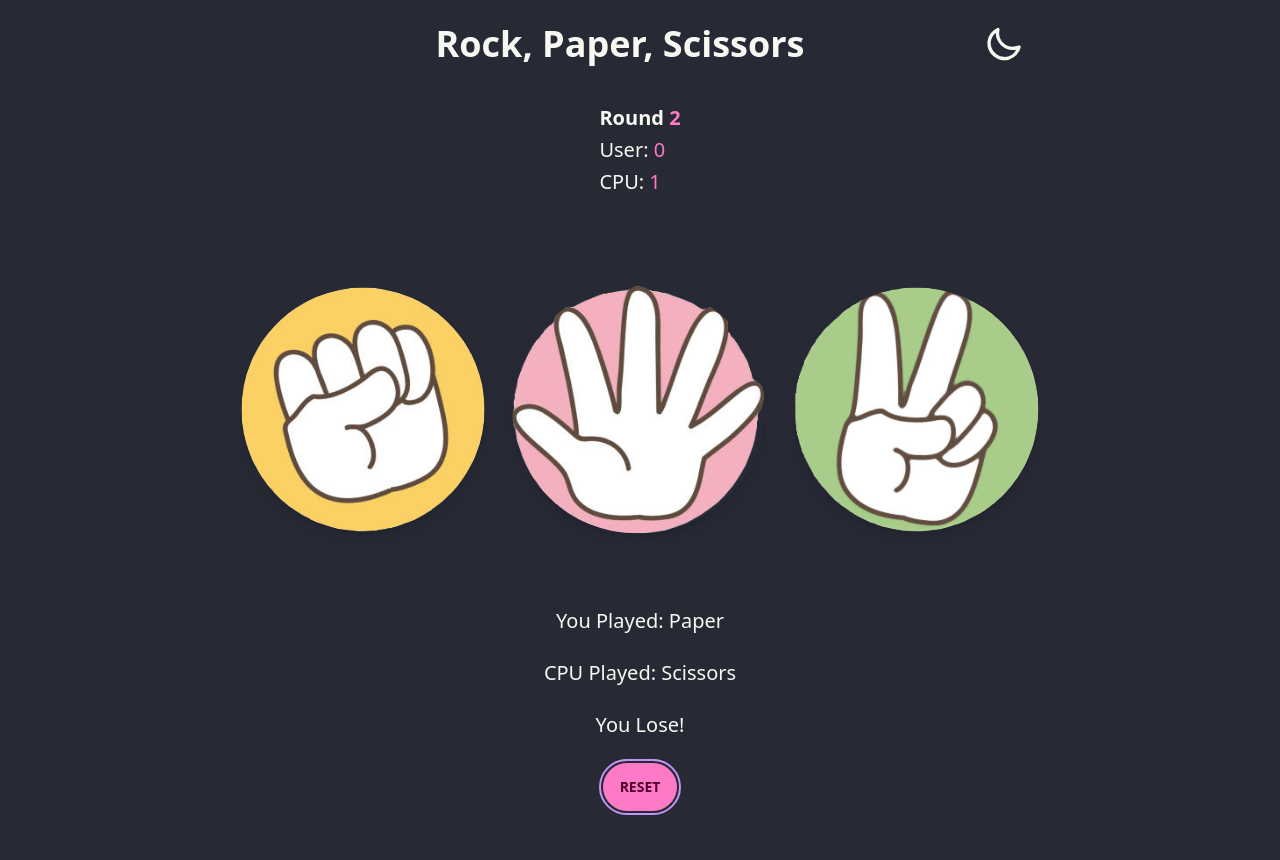
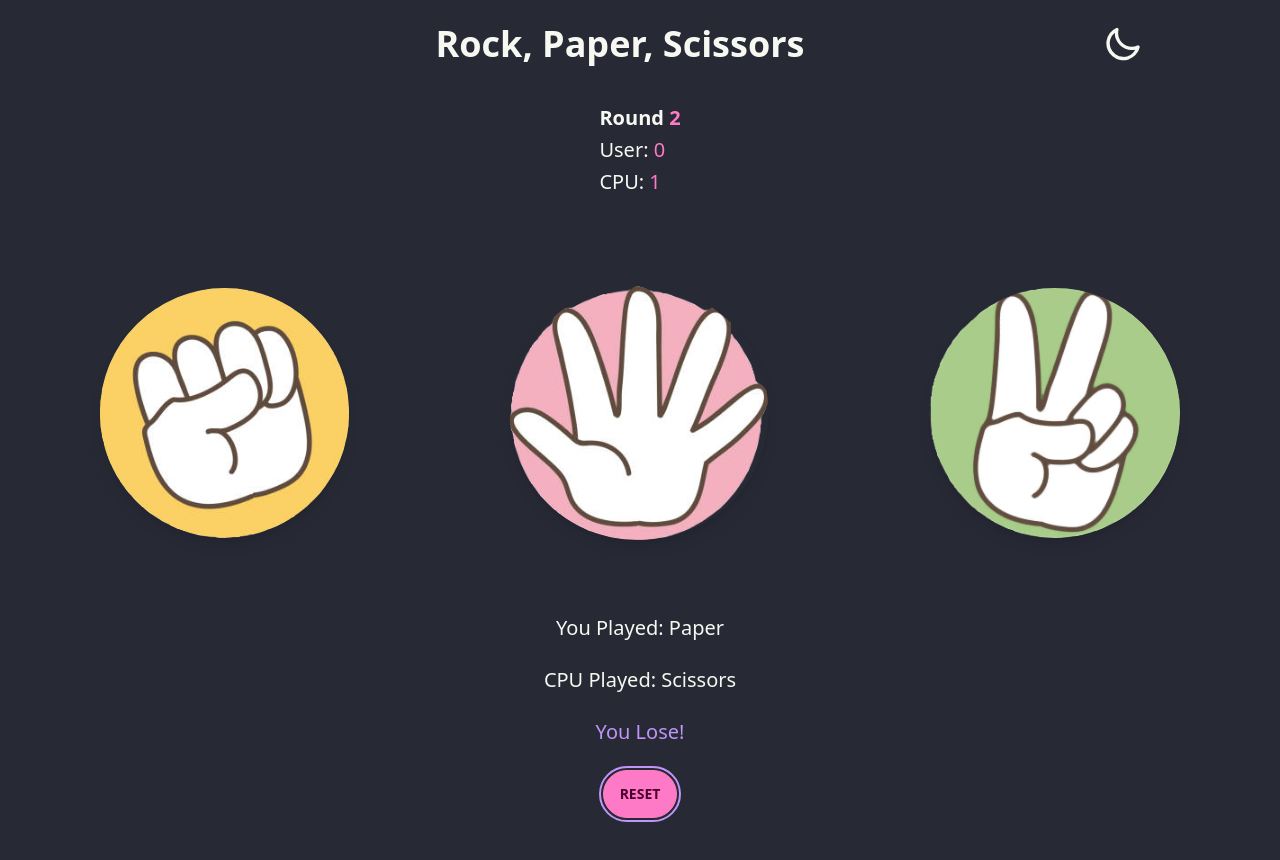
Before and after one commit to parker-martel/cpsc349-rock-paper-scissors, a website: page index.html in a window 1280 px wide. Both pictures are taken after a click on the button 639 px from the left and 409 px from the top of the page. Drawn offline with Linux system fonts and the light colour scheme.

Commit message:
Fixed flex

```diff
--- a/game.js
+++ b/game.js
@@ -101,13 +101,14 @@ function generateResults(){
 
 
   // Text under RPS images that tell user what they picked and what the cpu picked
-  const userPlayed = document.querySelector("#userPick")
-  const cpuPlayed = document.querySelector("#cpuPick")
+  const userPlayed = document.querySelector("#userPick");
+  const cpuPlayed = document.querySelector("#cpuPick");
   userPlayed.textContent = `You Played: ${userPLAY}`;
   cpuPlayed.textContent = `CPU Played: ${cpuPLAY}`;
 
   // Determine who won, and increment score counters
-  const results = document.querySelector("#results")
+  const results = document.querySelector("#results");
+  results.classList.add("text-secondary");
   if (userPLAY === "Rock" && cpuPLAY == "Scissors" || userPLAY === "Scissors" && cpuPLAY == "Paper" || userPLAY === "Paper" && cpuPLAY == "Rock"){
     resultText = "You win!";
     userScore++;
--- a/index.html
+++ b/index.html
@@ -8,9 +8,9 @@
     <link rel="stylesheet" href="/dist/output.css">
 </head>
 
-<body class="pb-16 xl:px-52">
+<body class="pb-16">
   <!-- Round and score counters in top left corner -->
-  <section class="flex justify-between px-12">
+  <section class="flex justify-around">
     <h1></h1>
     <h1 class="titleTEXT1 p-6 text-center text-4xl font-bold">Rock, Paper, Scissors</h1>
     <label class="swap swap-rotate">
```
Also changed, not shown: dist/output.css.
